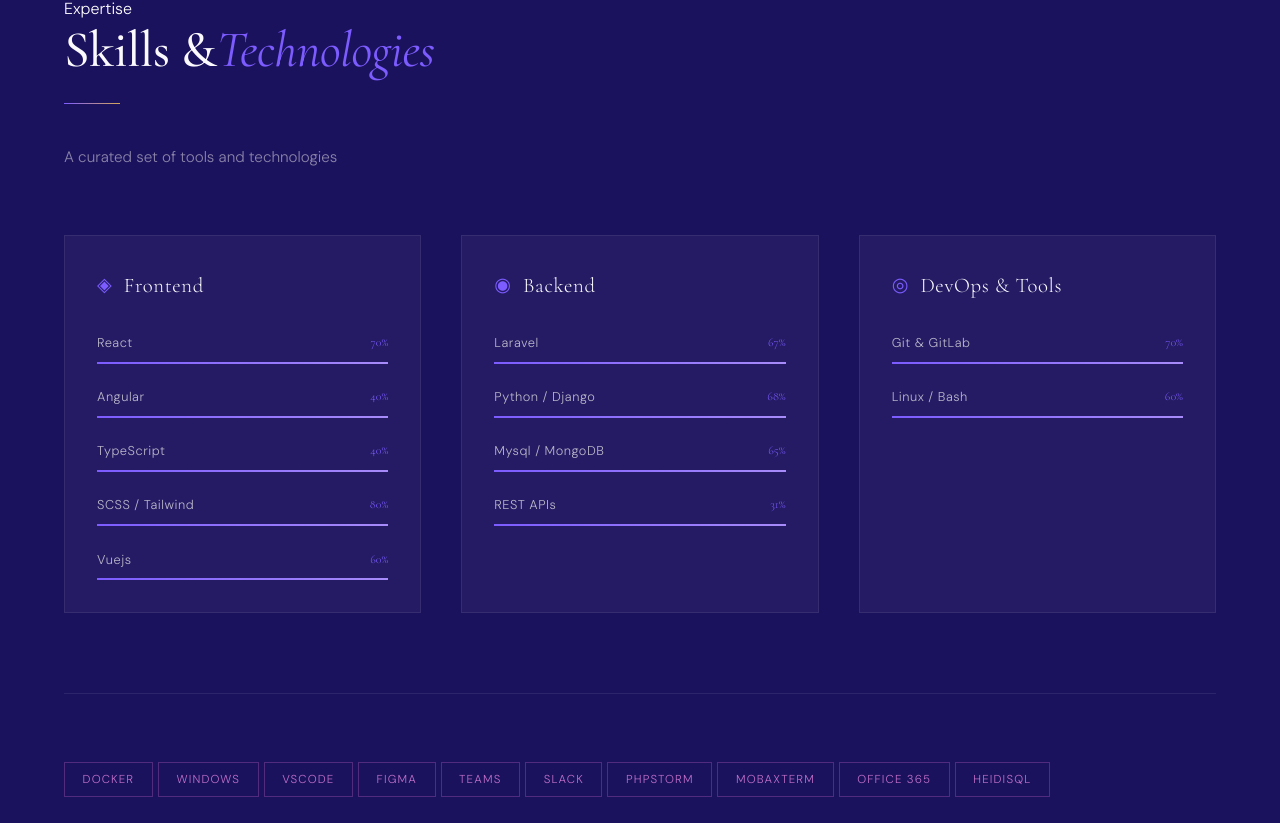
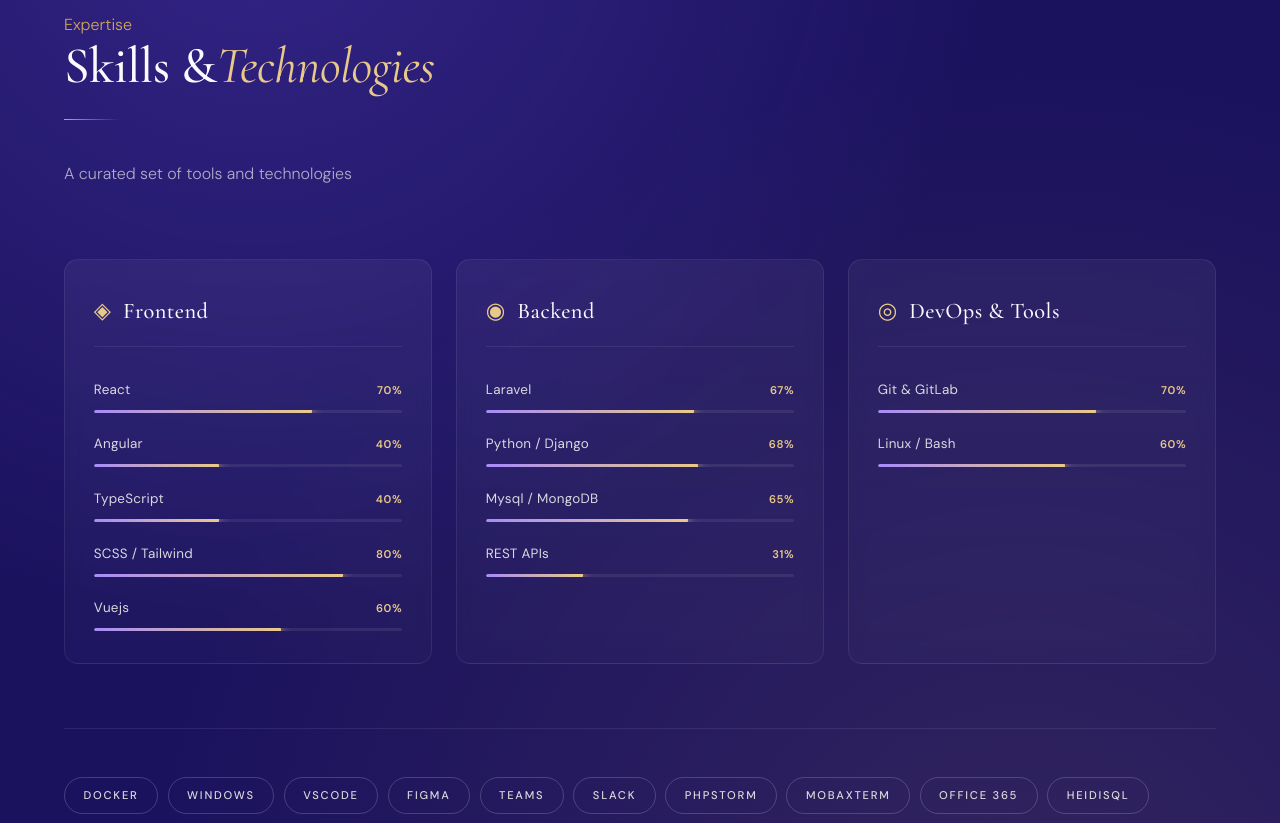
Before and after one commit to brindi-or/portofolio, an Angular app: page / in a window 1280 px wide. Shown: the part 917-1740 px from the top of the page. Built offline with nearby package versions, Linux system fonts and the light colour scheme.

Commit message:
Polish Skills: fix invisible progress bars, glassy cards with hover lift, gold accents, refined tool chips

```diff
--- a/src/app/components/skills/skills.html
+++ b/src/app/components/skills/skills.html
@@ -22,7 +22,7 @@
                                 <span class="skill-p">{{skill.level}}%</span>
                             </div>
                             <div class="bar-t">
-                                <div class="bar-f" [style.width]="skill.level"></div>
+                                <div class="bar-f" [style.width.%]="skill.level"></div>
                             </div>
                         </div>
                     }
--- a/src/app/components/skills/skills.scss
+++ b/src/app/components/skills/skills.scss
@@ -1,97 +1,134 @@
-section {
-  padding: 7rem 4rem;
+section#skills,
+section:has(.skills-i) {
+  padding: 8rem 4rem;
   background: var(--back-skill);
+  background-image:
+    radial-gradient(circle at 20% 0%, rgba(124, 92, 255, 0.25), transparent 50%),
+    radial-gradient(circle at 80% 100%, rgba(212, 166, 87, 0.12), transparent 60%);
+  position: relative;
+  overflow: hidden;
 
-  .skills-i { max-width: 1200px; margin: 0 auto; }
+  > .skills-i {
+    max-width: 1200px;
+    margin: 0 auto;
+    position: relative;
+    z-index: 1;
+  }
 
   .skills-h {
-    max-width: 560px;
-    margin-bottom: 4rem;
+    max-width: 620px;
+    margin-bottom: 4.5rem;
 
-    .section-t { color: var(--ivory); }
-    .section-l { color: white; }
+    .section-t {
+      color: var(--ivory);
+      font-weight: 500;
+
+      em { color: var(--gold-soft); }
+    }
+    .section-l { color: var(--gold); }
+    .gold-l { background: linear-gradient(90deg, var(--gold), transparent); }
 
     .skills-i {
-      color: rgba(250, 248, 244, 0.5);
-      font-size: 0.95rem;
-      line-height: 1.8;
+      color: rgba(250, 248, 244, 0.65);
+      font-size: 1rem;
+      line-height: 1.7;
     }
   }
 
   .skills-g {
     display: grid;
     grid-template-columns: repeat(3, 1fr);
-    gap: 2.5rem;
-    margin-bottom: 5rem;
+    gap: 1.5rem;
+    margin-bottom: 4rem;
   }
 
   .skill-g {
-    background: rgba(255,255,255,0.04);
+    background: linear-gradient(180deg, rgba(255,255,255,0.05), rgba(255,255,255,0.02));
     border: 1px solid rgba(255,255,255,0.08);
-    padding: 2rem;
+    border-radius: 14px;
+    padding: 2rem 1.8rem;
+    backdrop-filter: blur(8px);
+    transition: transform 0.4s ease, border-color 0.4s ease, box-shadow 0.4s ease;
+
+    &:hover {
+      transform: translateY(-4px);
+      border-color: rgba(212, 166, 87, 0.4);
+      box-shadow: 0 18px 40px -20px rgba(0,0,0,0.5);
+    }
 
     .group-h {
       display: flex;
       align-items: center;
       gap: 0.75rem;
-      margin-bottom: 1.8rem;
+      margin-bottom: 2rem;
+      padding-bottom: 1rem;
+      border-bottom: 1px solid rgba(255,255,255,0.08);
 
       .group-i {
-        color: var(--purple);
-        font-size: 1.2rem;
+        color: var(--gold-soft);
+        font-size: 1.4rem;
       }
 
       h3 {
         font-family: 'Cormorant Garamond', serif;
-        font-size: 1.3rem;
+        font-size: 1.4rem;
         color: var(--ivory);
-        font-weight: 300;
-        letter-spacing: 0.03em;
+        font-weight: 500;
+        letter-spacing: 0.02em;
       }
     }
 
-    .skill-b { display: flex; flex-direction: column; gap: 1.4rem; }
+    .skill-b { display: flex; flex-direction: column; gap: 1.3rem; }
 
     .skill-b-i {
       .skill-m {
         display: flex;
         justify-content: space-between;
+        align-items: baseline;
         margin-bottom: 0.5rem;
 
         .skill-n {
-          font-size: 0.8rem;
-          color: rgba(250,248,244,0.7);
-          letter-spacing: 0.04em;
+          font-size: 0.84rem;
+          color: rgba(250,248,244,0.85);
+          letter-spacing: 0.02em;
+          font-weight: 400;
         }
 
         .skill-p {
-          font-size: 0.75rem;
-          color: var(--purple);
-          font-family: 'Cormorant Garamond', serif;
+          font-size: 0.7rem;
+          color: var(--gold-soft);
+          font-family: 'DM Sans', sans-serif;
+          font-weight: 600;
+          letter-spacing: 0.05em;
         }
       }
 
       .bar-t {
-        height: 2px;
+        height: 3px;
         background: rgba(255,255,255,0.08);
+        border-radius: 99px;
         position: relative;
         overflow: hidden;
 
         .bar-f {
           height: 100%;
-          background: linear-gradient(90deg, var(--purple), var(--purple-light));
-          transition: width 1.2s cubic-bezier(0.4, 0, 0.2, 1);
+          background: linear-gradient(90deg, var(--purple-light), var(--gold-soft));
+          border-radius: 99px;
+          transition: width 1.4s cubic-bezier(0.22, 1, 0.36, 1);
           position: relative;
+          box-shadow: 0 0 12px rgba(212, 166, 87, 0.45);
 
           &::after {
             content: '';
             position: absolute;
-            right: 0;
-            top: -2px;
-            width: 6px;
-            height: 6px;
-            background: var(--purple-light);
+            right: -2px;
+            top: 50%;
+            transform: translateY(-50%);
+            width: 8px;
+            height: 8px;
+            background: var(--gold-soft);
             border-radius: 50%;
+            box-shadow: 0 0 12px var(--gold-soft);
           }
         }
       }
@@ -102,38 +139,41 @@
     border-top: 1px solid rgba(255,255,255,0.08);
     padding-top: 3rem;
     display: flex;
-    align-items: start;
-    gap: 5px;
+    flex-wrap: wrap;
+    gap: 0.6rem;
 
     .tools-c {
-      display: flex;
-      flex-wrap: wrap;
-      gap: 0.75rem;
-      margin-top: 1.2rem;
-
-      .tool-t{
-        border: 1px solid rgba(181, 90, 184, 0.35);
-        color: rgba(209, 122, 212, 0.9);
-        padding: 0.45rem 1.1rem;
-        font-size: 0.72rem;
-        letter-spacing: 0.1em;
+      .tool-t {
+        display: inline-block;
+        border: 1px solid rgba(255, 255, 255, 0.18);
+        color: rgba(250, 248, 244, 0.85);
+        padding: 0.5rem 1.15rem;
+        font-size: 0.7rem;
+        letter-spacing: 0.16em;
         text-transform: uppercase;
-        transition: all 0.3s;
+        font-weight: 500;
+        border-radius: 99px;
+        transition: all 0.3s ease;
         cursor: default;
 
         &:hover {
-          background: rgba(184, 90, 173, 0.12);
-          border-color: var(--purple);
-          color: var(--purple-light);
+          background: rgba(212, 166, 87, 0.12);
+          border-color: var(--gold);
+          color: var(--gold-soft);
+          transform: translateY(-2px);
         }
       }
     }
   }
 }
 
+@media (max-width: 1100px) {
+  section#skills .skills-g { grid-template-columns: repeat(2, 1fr); }
+}
+
 @media (max-width: 900px) {
-  section {
-    padding: 5rem 2rem;
-    .skills-g{ grid-template-columns: 1fr; gap: 1.5rem; }
+  section#skills {
+    padding: 5rem 1.5rem;
+    .skills-g { grid-template-columns: 1fr; }
   }
 }
```
